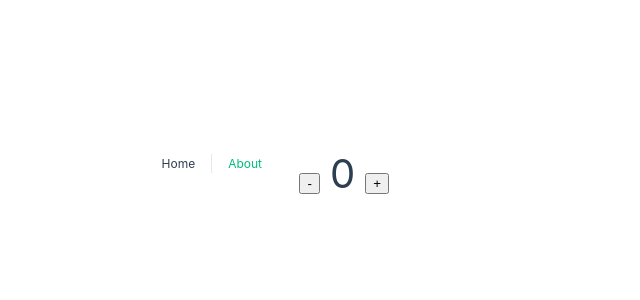
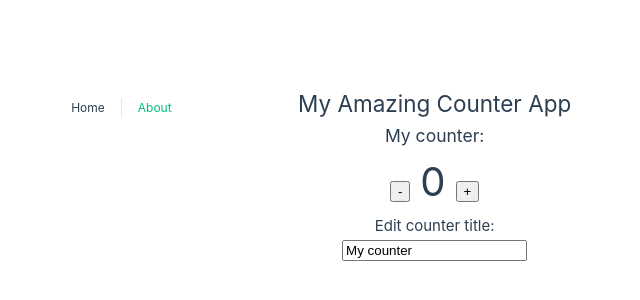
Before and after one commit to Viktorres19/project-01-composition-api, a Vue app: page / in a window 1280 px wide. Shown: the part 226-526 px from the top of the page, without its empty margins (362-1002 px from the left). Built offline with nearby package versions, Linux system fonts and the light colour scheme.

Commit message:
04 Refs, Reactive Objects & Non-Reactive Data

```diff
--- a/src/views/HomeView.vue
+++ b/src/views/HomeView.vue
@@ -1,65 +1,42 @@
 <template>
   <div class="home">
+
+    <h2>{{ appTitle }}</h2>
+
+    <h3>{{ counterData.title }}:</h3>
     <div>
       <button @click="decreaseCounter">-</button>
-      <span class="counter">{{counter}}</span>
+      <span class="counter">{{ counterData.count }}</span>
       <button @click="increaseCounter">+</button>
+    </div>
+    <div class="edit">
+      <h4>Edit counter title:</h4>
+      <input v-model="counterData.title" type="text">
     </div>
   </div>
 </template>
 
 <script setup>
-import { ref } from 'vue'
+import { reactive } from 'vue'
 
-const counter = ref(0)
+const appTitle = 'My Amazing Counter App'
+
+/* const counter = ref(0),
+      counterTitle = ref('My Counter') */
+
+const counterData = reactive({
+  count: 0,
+  title: 'My counter'
+})
 
 const increaseCounter = () => {
-  counter.value++
+  counterData.count++
 }
 
 const decreaseCounter = () => {
-  counter.value--
+  counterData.count--
 }
 </script>
-
-<!-- <script>
-import { ref } from 'vue'
-export default {
-  setup() {
-    const counter = ref(0)
-
-    const increaseCounter = () => {
-      counter.value++
-    }
-
-    const decreaseCounter = () => {
-      counter.value--
-    }
-
-    return {
-      increaseCounter, decreaseCounter, counter
-    }
-  }
-}
-</script> -->
-
-<!-- <script>
-export default {
-  data() {
-    return {
-      counter: 0
-    }
-  },
-  methods: {
-    increaseCounter() {
-      this.counter++
-    },
-    decreaseCounter() {
-      this.counter--
-    }
-  }
-}
-</script> -->
 
 <style>
 .home {
@@ -70,4 +47,7 @@ export default {
   font-size: 40px;
   margin: 10px;
 }
+.edit {
+
+}
 </style>
```
